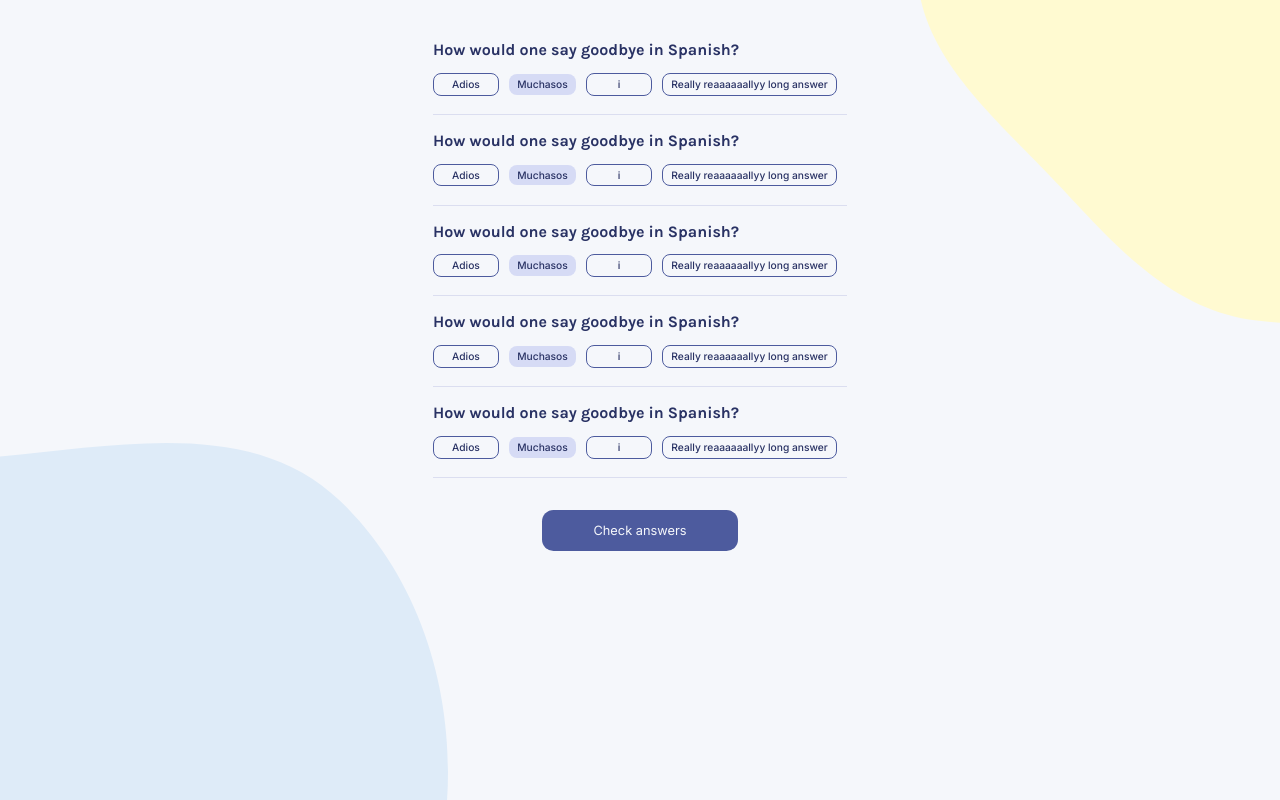
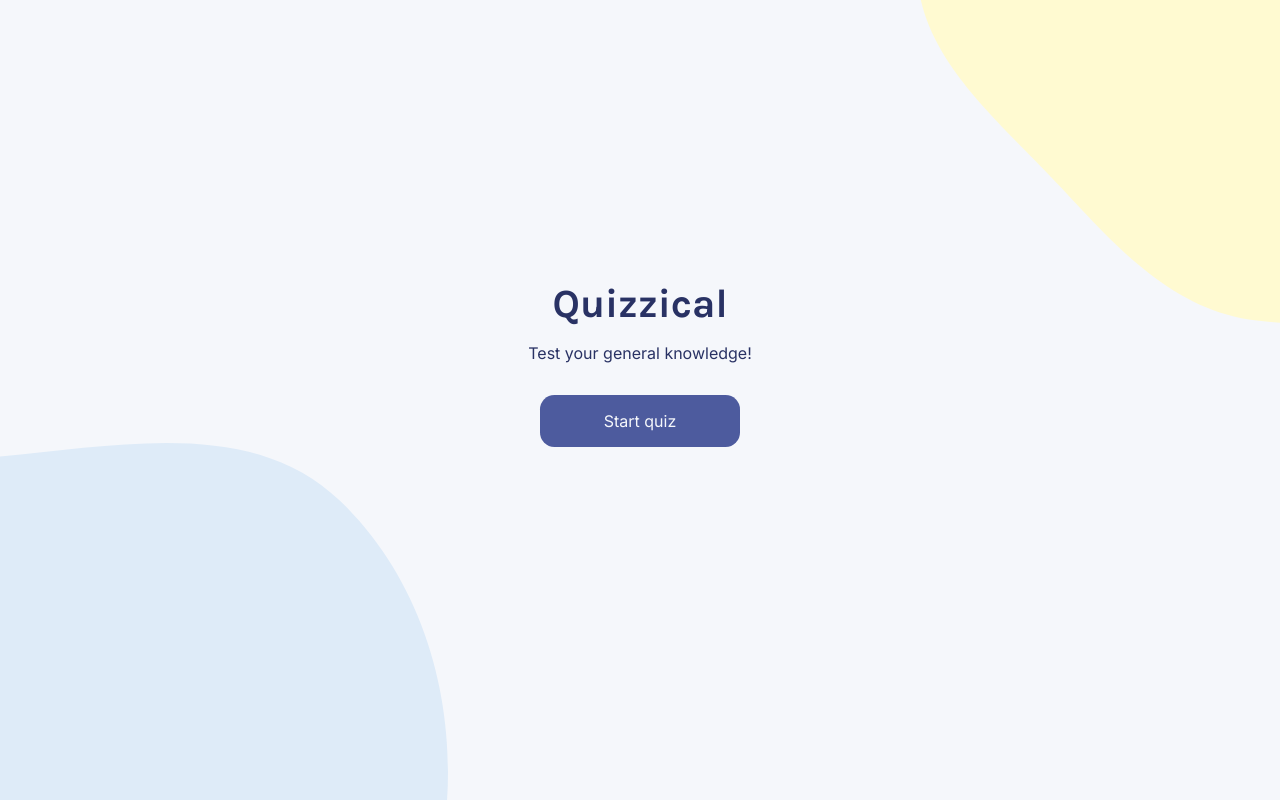
Before and after one commit to Arniss5/quizzical, a React (Create React App) app: page / in a window 1280 px wide. Built offline with nearby package versions, Linux system fonts and the light colour scheme.

Commit message:
add fetch data

```diff
--- a/src/App.js
+++ b/src/App.js
@@ -10,14 +10,19 @@ import blob2 from './img/blob2.svg'
 
 function App() {
 
-  const [newGame, setNewGame] = React.useState(false)
+  const [newGame, setNewGame] = React.useState(true)
 
+
+  function startQuiz() {
+    setNewGame(prevState => !prevState)
+  }
 
   return (
     <div className="App">
       <img src={blob1} alt="#" className='blob blob1'></img>
       <img src={blob2} alt="#" className='blob blob2'></img>
-      {newGame ? <NewGame /> : <Quiz />}
+      {newGame ? <NewGame startQuiz={startQuiz} /> : <Quiz/>}
+
 
     </div>
   );
--- a/src/components/NewGame.js
+++ b/src/components/NewGame.js
@@ -1,10 +1,10 @@
 
-export default function NewGame() {
+export default function NewGame(props) {
     return (
         <div className="container new-game">
             <h1>Quizzical</h1>
             <p className="subtitle">Test your general knowledge!</p>
-            <button className="btn">Start quiz</button>
+            <button className="btn" onClick={props.startQuiz}>Start quiz</button>
         </div>
     )
 }
--- a/src/components/Quiz.js
+++ b/src/components/Quiz.js
@@ -1,6 +1,24 @@
 import Question from "./Question"
+import React from "react"
 
-export default function Quiz() {
+export default function Quiz(props) {
+
+    const [quizData, setquizData] = React.useState([])
+
+    //useRef() keeps track of a boolean
+    const dataFetchedRef = React.useRef(false);
+
+    React.useEffect(() => {
+        //Stop effect from running twice
+        if (dataFetchedRef.current) return;
+        dataFetchedRef.current = true;
+
+        fetch(`https://opentdb.com/api.php?amount=5&category=9&difficulty=medium&type=multiple`)
+            .then(res => res.json())
+            .then(data => setquizData(data))
+      }, [])
+
+
     return (
         <div className="container">
             <Question />
```
